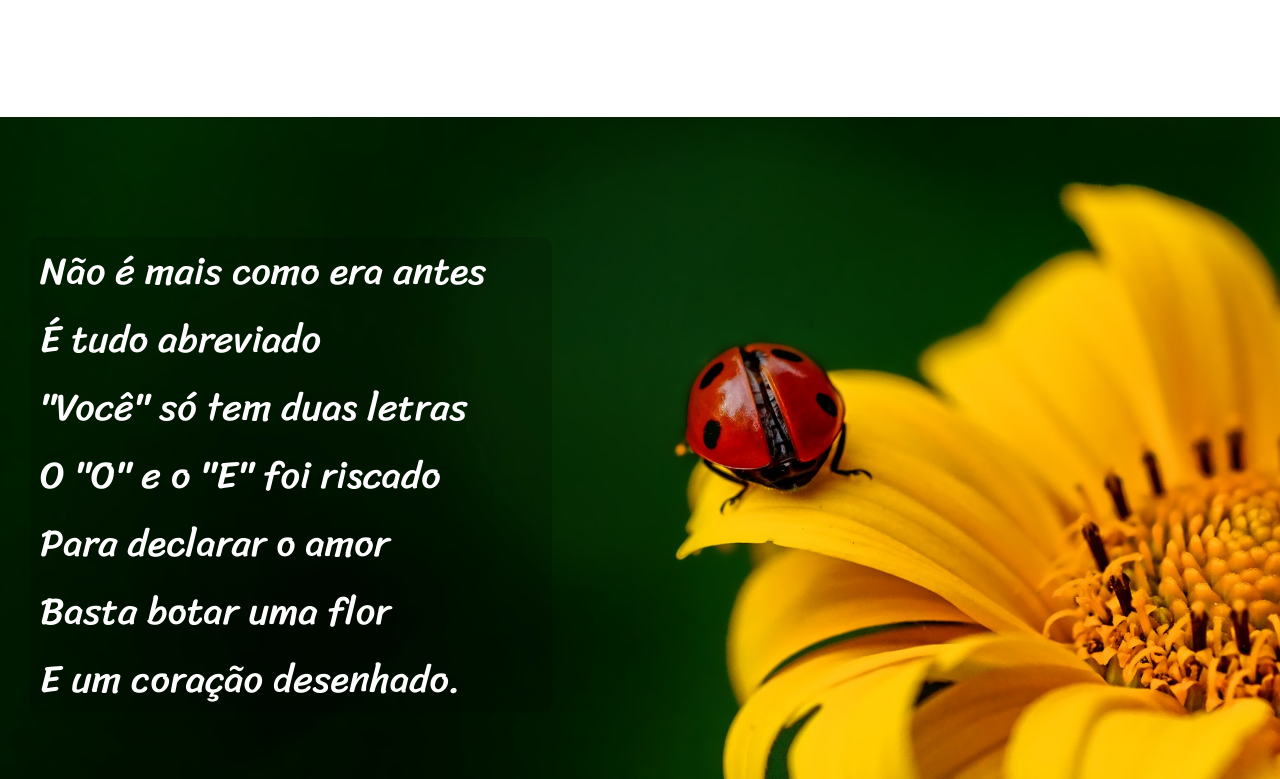
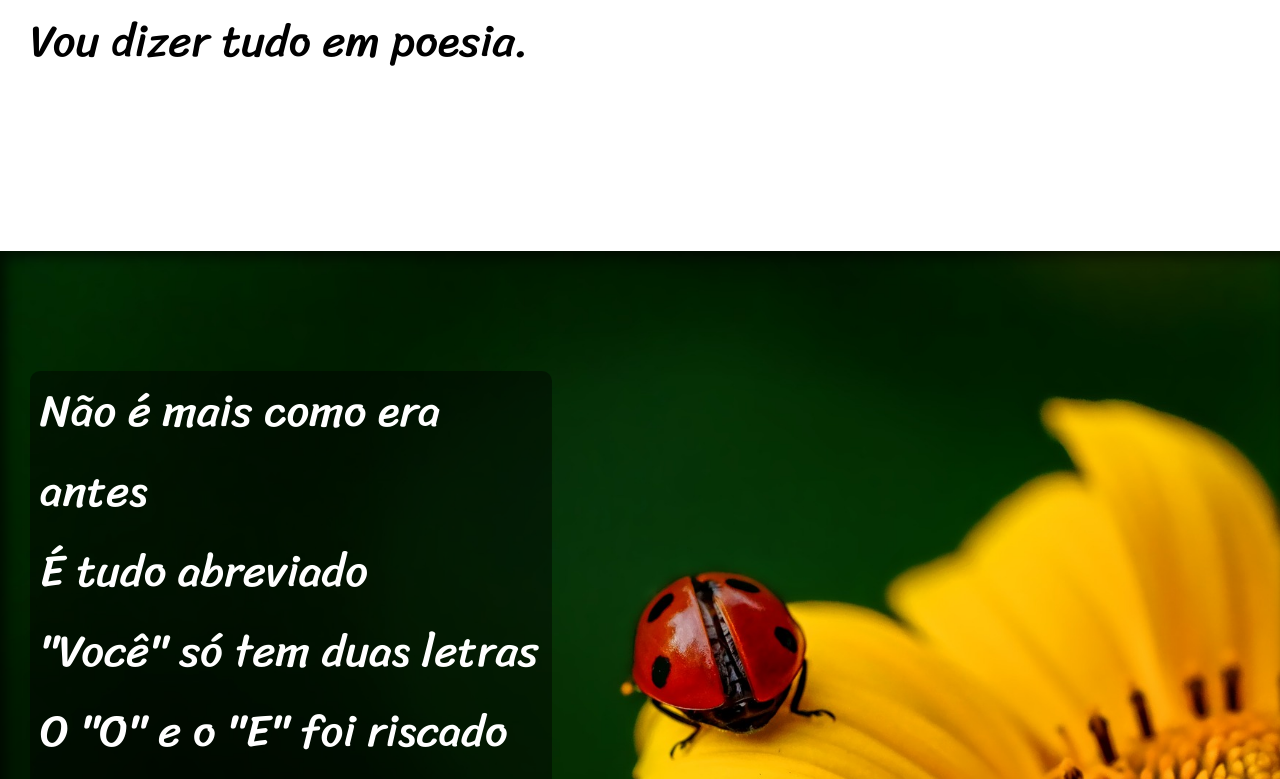
Before and after one commit to Ecliton/projeto-cordel, a plain HTML site: page index.html in a window 1280 px wide. Shown: the part 881-1660 px from the top of the page. Drawn offline with Linux system fonts and the light colour scheme; a web font is replaced by a local one.

Commit message:
finalizando os ultimos detalhes

```diff
--- a/estilos/cordel.css
+++ b/estilos/cordel.css
@@ -60,7 +60,9 @@ section{
     padding-left:30px;
 }
 section>p{
-    font:3vw 'Sriracha', arial, sans-serif;
+
+    font:3.5vw 'Sriracha', arial, sans-serif;
+    padding-bottom:50px;
 }
 section.normal{
     background-color:white;
@@ -72,13 +74,14 @@ section.imagem{
     background-position: top center;*/
     background:black url('../imagens/background001.jpg') right center fixed;
     background-size:cover;
+    box-shadow: inset 6px 6px 13px 0px rgba(0, 0, 0, 0.637);
 }
 #img2{
     background-image: url('../imagens/background002.jpg');
 }
 section.imagem>p{
     color:white;
-    background-color:rgba(0, 0, 0, 0.164);
+    background-color:rgba(0, 0, 0, 0.438);
     padding-left:10px;
     width:40vw;
     border-radius:10px;
```
